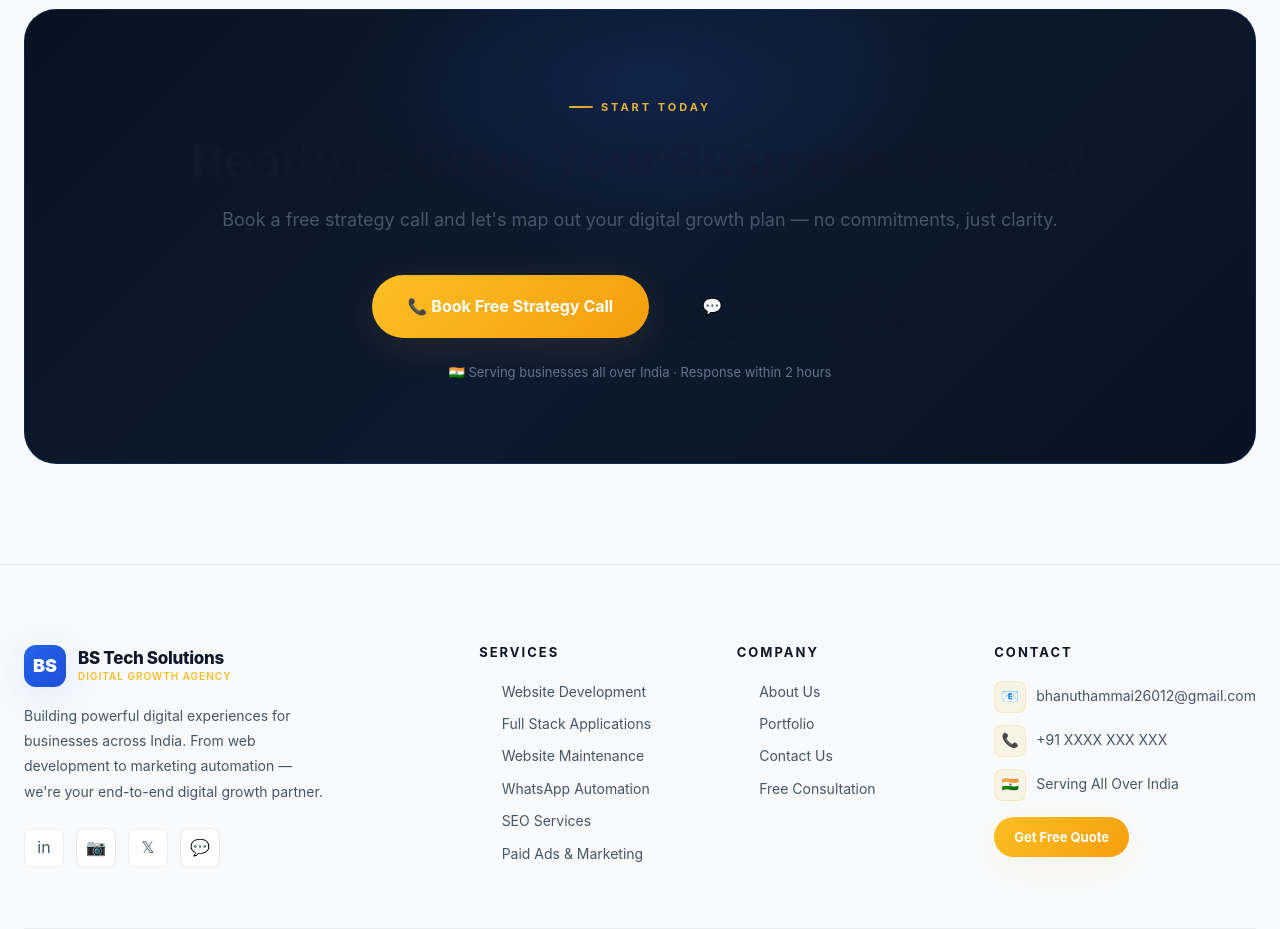
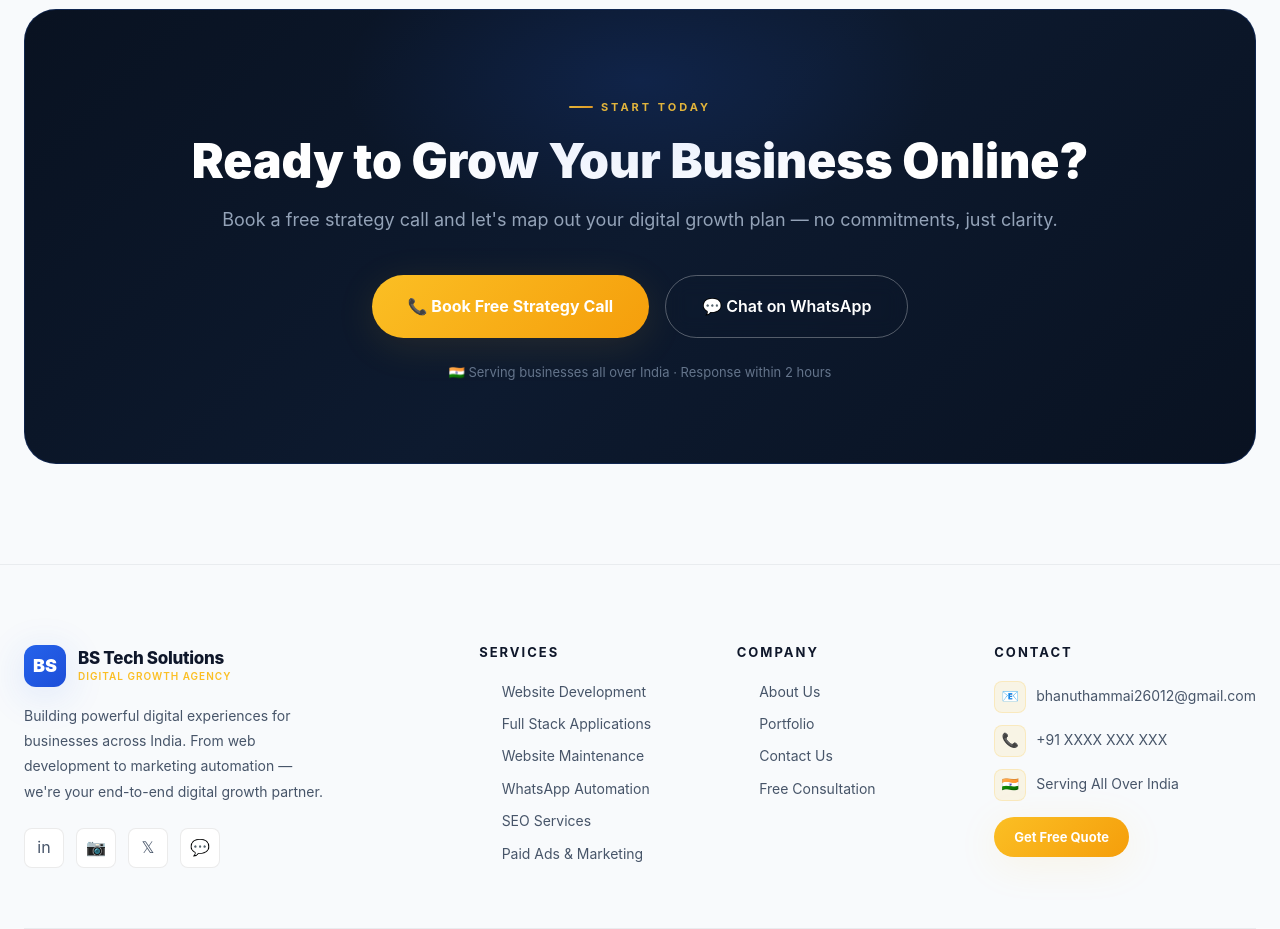
Before and after one commit to bhanuthammali142/BSTS, a plain HTML site: page index.html in a window 1280 px wide. Shown: the part 6660-7589 px from the top of the page. Drawn offline with Linux system fonts and the light colour scheme.

Commit message:
Fixed Visibility: Forced light text and buttons in the dark CTA banner for better contrast

```diff
--- a/css/style.css
+++ b/css/style.css
@@ -810,9 +810,19 @@ h1, h2, h3, h4, h5, h6 {
   pointer-events: none;
 }
 
-.cta-title { font-size: clamp(28px, 4vw, 48px); font-weight: 900; color: var(--white); margin-bottom: 16px; }
-.cta-sub { font-size: 18px; color: var(--gray-400); margin-bottom: 40px; }
+.cta-title { font-size: clamp(28px, 4vw, 48px); font-weight: 900; color: #FFFFFF !important; margin-bottom: 16px; }
+.cta-sub { font-size: 18px; color: #94A3B8; margin-bottom: 40px; }
 .cta-buttons { display: flex; gap: 16px; justify-content: center; flex-wrap: wrap; }
+
+/* Special button fixes for dark CTA section */
+.cta-banner .btn-outline {
+  color: #FFFFFF !important;
+  border-color: rgba(255,255,255,0.3);
+}
+.cta-banner .btn-outline:hover {
+  border-color: var(--gold-400);
+  background: rgba(255,255,255,0.05);
+}
 
 /* ─── FOOTER ─────────────────────────────────────────────── */
 .footer {
```
